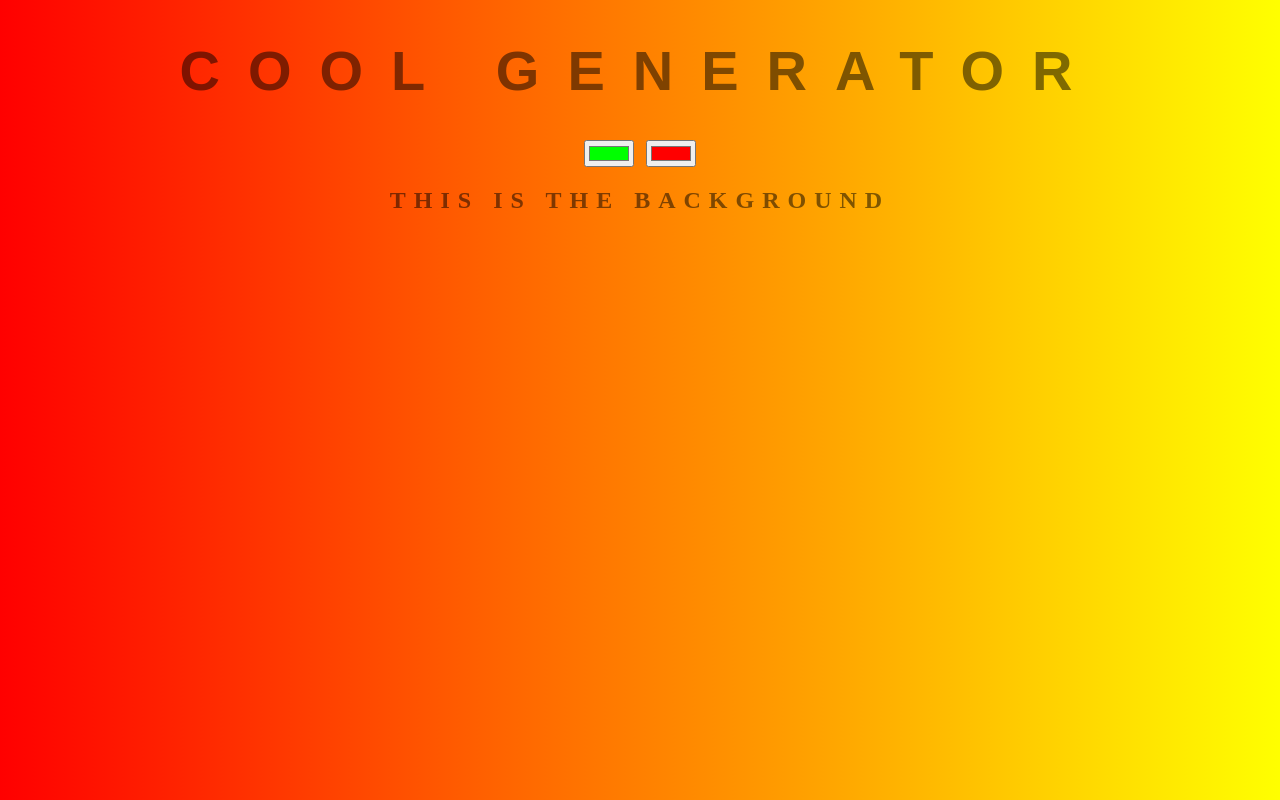
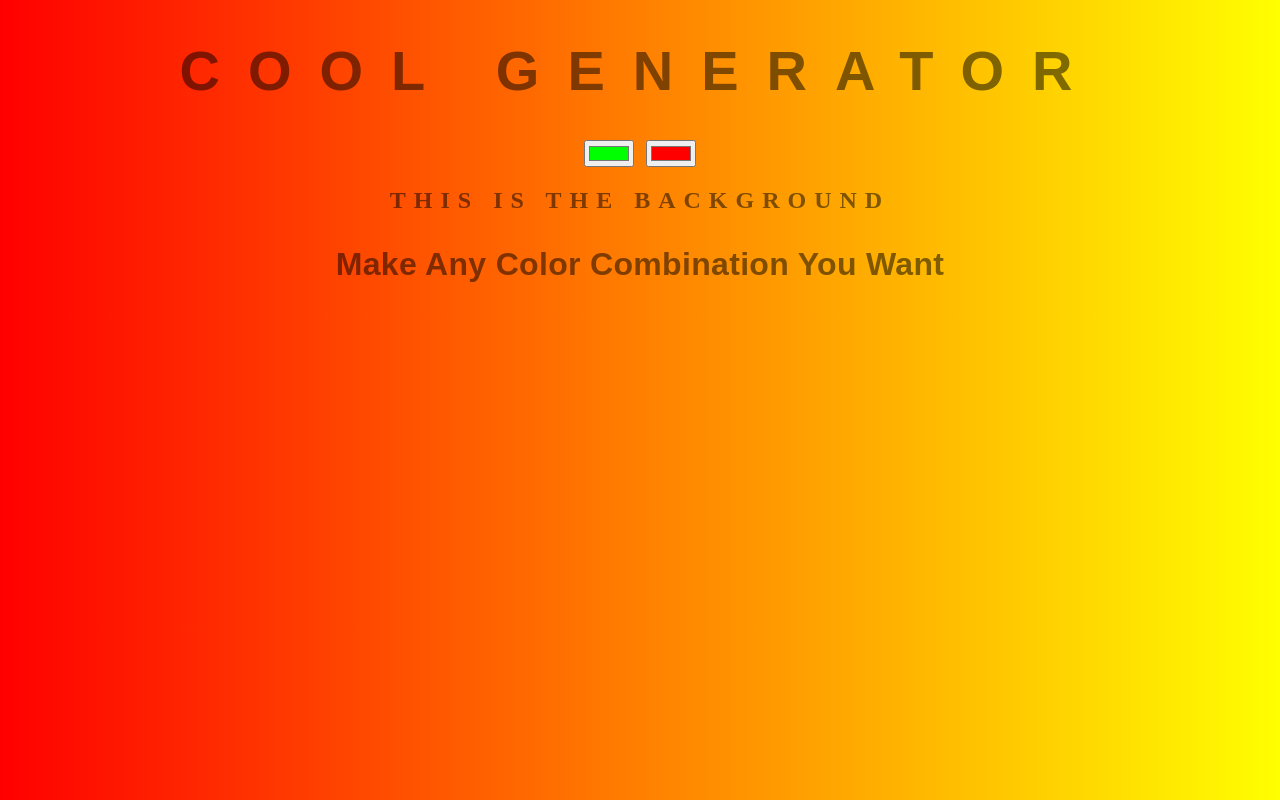
Before and after one commit to lmintah/background-generator, a plain HTML site: page index.html in a window 1280 px wide. Drawn offline with Linux system fonts and the light colour scheme.

Commit message:
changing h3 txt size

```diff
--- a/index.html
+++ b/index.html
@@ -9,7 +9,7 @@
 	<input class="color1" type="color" name="color1" value="#00ff00">
 	<input class="color2" type="color" name="color2" value="#ff0000">
 	<h2>This Is The Background</h2>
-	<h3></h3>
+	<h3>Make Any Color Combination You Want</h3>
 	<script type="text/javascript" src="script.js"></script>
 </body>
 </html>
--- a/style.css
+++ b/style.css
@@ -18,7 +18,7 @@ h1 {
 }
 
 h3 {
-	font: 900 1em 'Raleway', sans-serif;
+	font: 900 2em 'Raleway', sans-serif;
     color: rgba(0,0,0,.5);
     text-align: center;
     text-transform: none;
```
